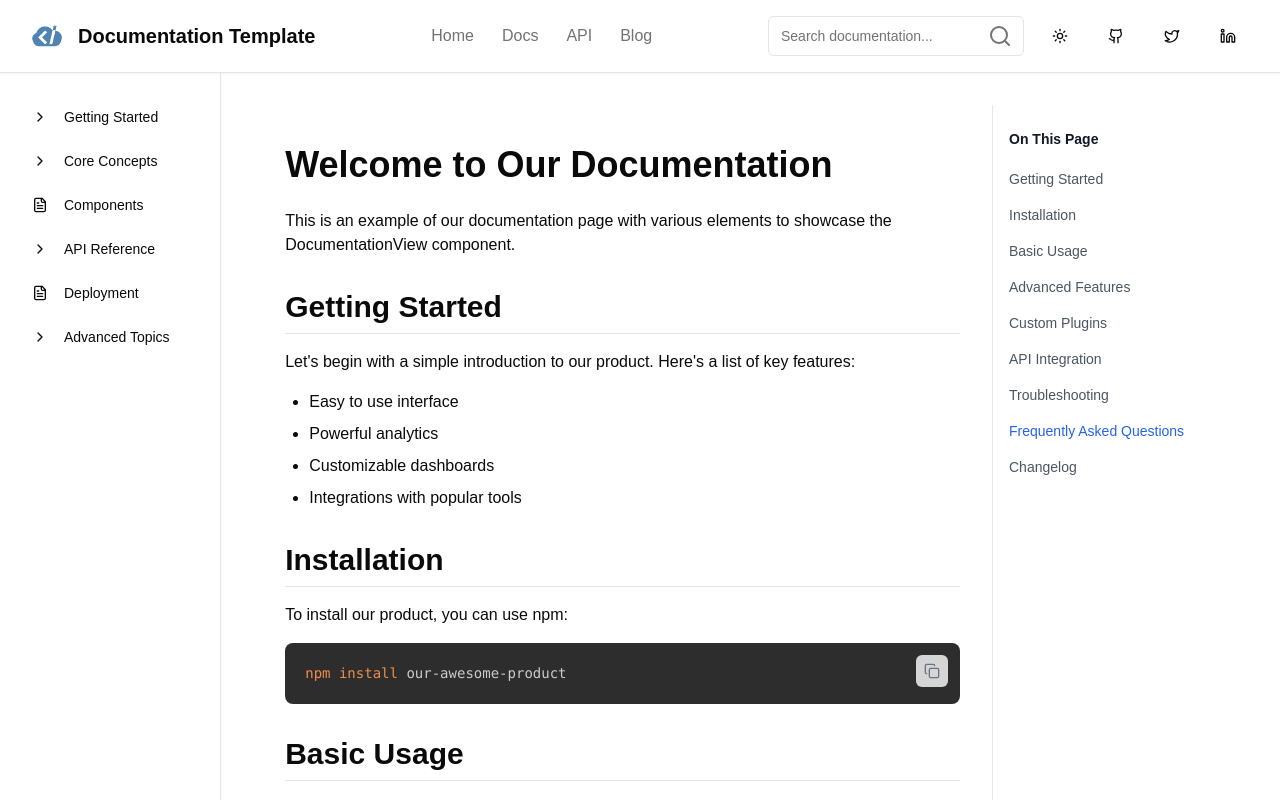
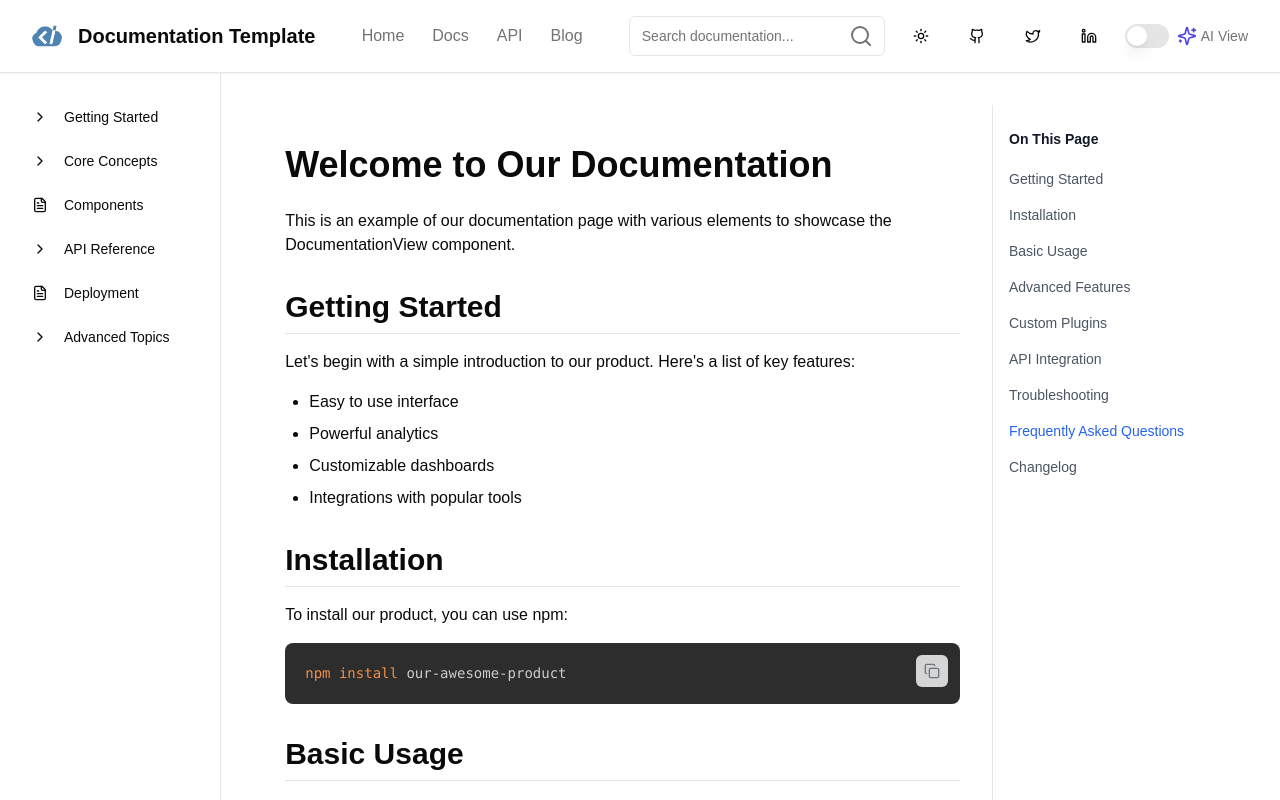
Before and after one commit to Cloud-Code-AI/AkiraDocs, a Next.js app: page /legacy in a window 1280 px wide. Shown: the top 800 px of the page. Built offline with nearby package versions, Linux system fonts and the light colour scheme.

Commit message:
feat: View toggle

```diff
--- a/src/app/legacy/components/Header.tsx
+++ b/src/app/legacy/components/Header.tsx
@@ -7,8 +7,11 @@ import { Input } from "@/components/ui/input"
 import { Button } from "@/components/ui/button"
 import { Sheet, SheetContent, SheetTrigger } from "@/components/ui/sheet"
 import { useTheme } from "next-themes"
-import { Moon, Sun, Menu, Github, Twitter, Linkedin, Search } from 'lucide-react'
+import { Moon, Sun, Menu, Github, Twitter, Linkedin, Search, Sparkles } from 'lucide-react'
 import { motion, AnimatePresence } from 'framer-motion'
+import { useRouter } from 'next/navigation'
+import { Switch } from "@/components/ui/switch"
+import { Label } from "@/components/ui/label"
 
 interface HeaderProps {
   logo?: string
@@ -20,6 +23,7 @@ interface HeaderProps {
     twitter?: string
     linkedin?: string
   }
+  showAIToggle?: boolean
 }
 
 export function HeaderComponent({
@@ -36,11 +40,14 @@ export function HeaderComponent({
     github: 'https://github.com',
     twitter: 'https://twitter.com',
     linkedin: 'https://linkedin.com',
-  }
+  },
+  showAIToggle = true,
 }: HeaderProps = {}) {
   const [isMounted, setIsMounted] = useState(false)
   const { theme, setTheme } = useTheme()
   const [isOpen, setIsOpen] = useState(false)
+  const router = useRouter()
+  const [showAI, setShowAI] = useState(false)
 
   useEffect(() => {
     setIsMounted(true)
@@ -49,6 +56,13 @@ export function HeaderComponent({
   const toggleTheme = () => {
     if (isMounted) {
       setTheme(theme === "light" ? "dark" : "light")
+    }
+  }
+
+  const handleAIToggle = (checked: boolean) => {
+    setShowAI(checked)
+    if (checked) {
+      router.push('/')
     }
   }
 
@@ -152,6 +166,23 @@ export function HeaderComponent({
                 )}
               </SheetContent>
             </Sheet>
+            {showAIToggle && (
+              <div className="flex items-center space-x-2">
+                <Switch
+                  id="show-ai"
+                  checked={showAI}
+                  onCheckedChange={handleAIToggle}
+                  className="data-[state=checked]:bg-indigo-600"
+                />
+                <Label
+                  htmlFor="show-ai"
+                  className="text-sm font-medium text-muted-foreground flex items-center cursor-pointer"
+                >
+                  <Sparkles className="h-5 w-5 mr-1 text-indigo-600 dark:text-indigo-400" />
+                  AI View
+                </Label>
+              </div>
+            )}
           </div>
         </div>
       </div>
--- a/src/components/DocSearch.tsx
+++ b/src/components/DocSearch.tsx
@@ -9,11 +9,13 @@ import { Switch } from "@/components/ui/switch"
 import { Label } from "@/components/ui/label"
 import { Separator } from "@/components/ui/separator"
 import { motion, AnimatePresence } from "framer-motion"
+import { useRouter } from 'next/navigation'
 
 export default function DocSearch() {
   const [query, setQuery] = useState('')
   const [aiResponse, setAiResponse] = useState('')
   const [showTraditionalDocs, setShowTraditionalDocs] = useState(false)
+  const router = useRouter()
 
   const handleSearch = (e: React.FormEvent) => {
     e.preventDefault()
@@ -22,6 +24,13 @@ export default function DocSearch() {
 
   const handleBack = () => {
     setAiResponse('')
+  }
+
+  const handleToggleChange = (checked: boolean) => {
+    setShowTraditionalDocs(checked)
+    if (checked) {
+      router.push('/legacy')
+    }
   }
 
   const recommendedArticles = [
@@ -73,7 +82,7 @@ export default function DocSearch() {
               <Switch
                 id="show-docs"
                 checked={showTraditionalDocs}
-                onCheckedChange={setShowTraditionalDocs}
+                onCheckedChange={handleToggleChange}
                 className="data-[state=checked]:bg-indigo-600"
               />
               <Label
```
